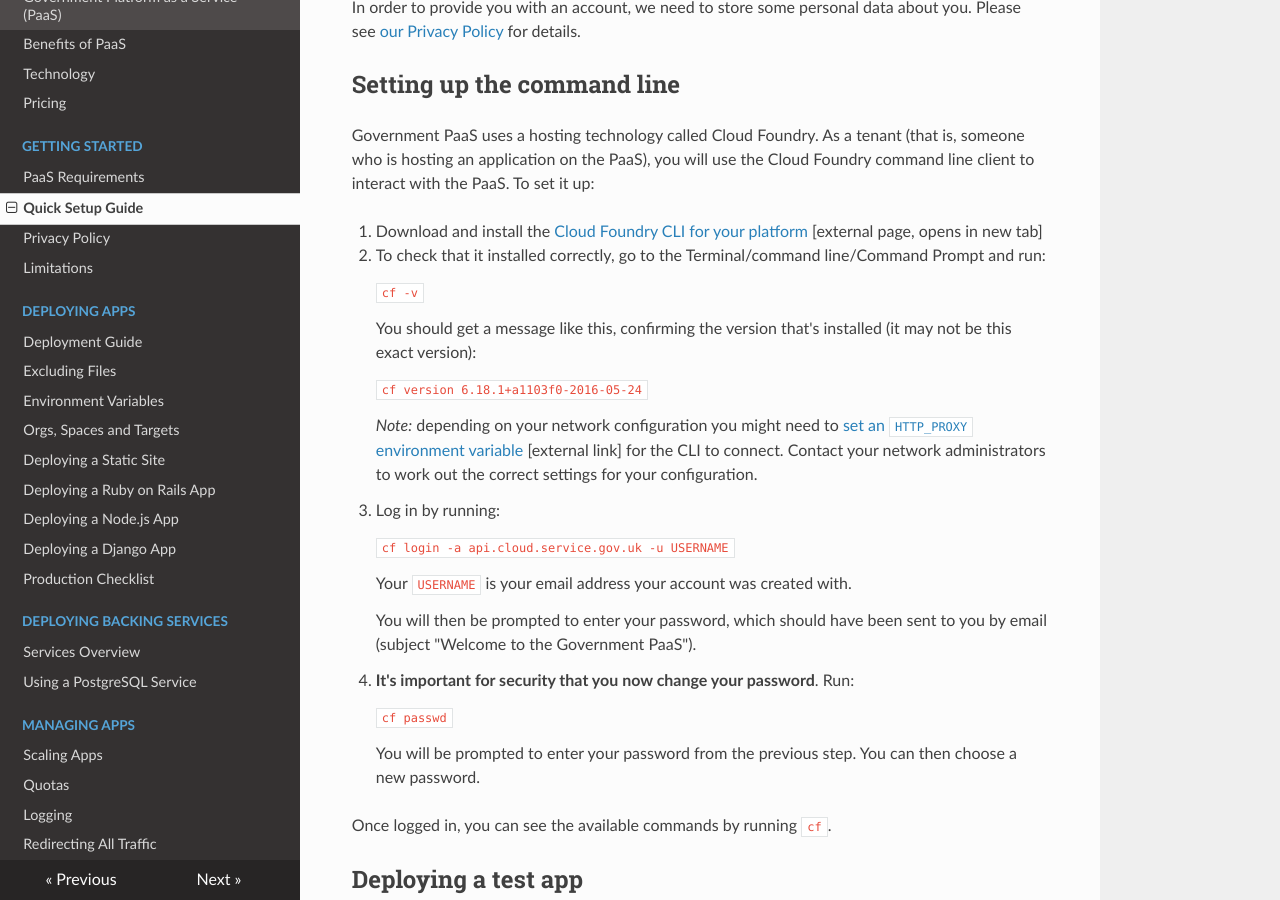
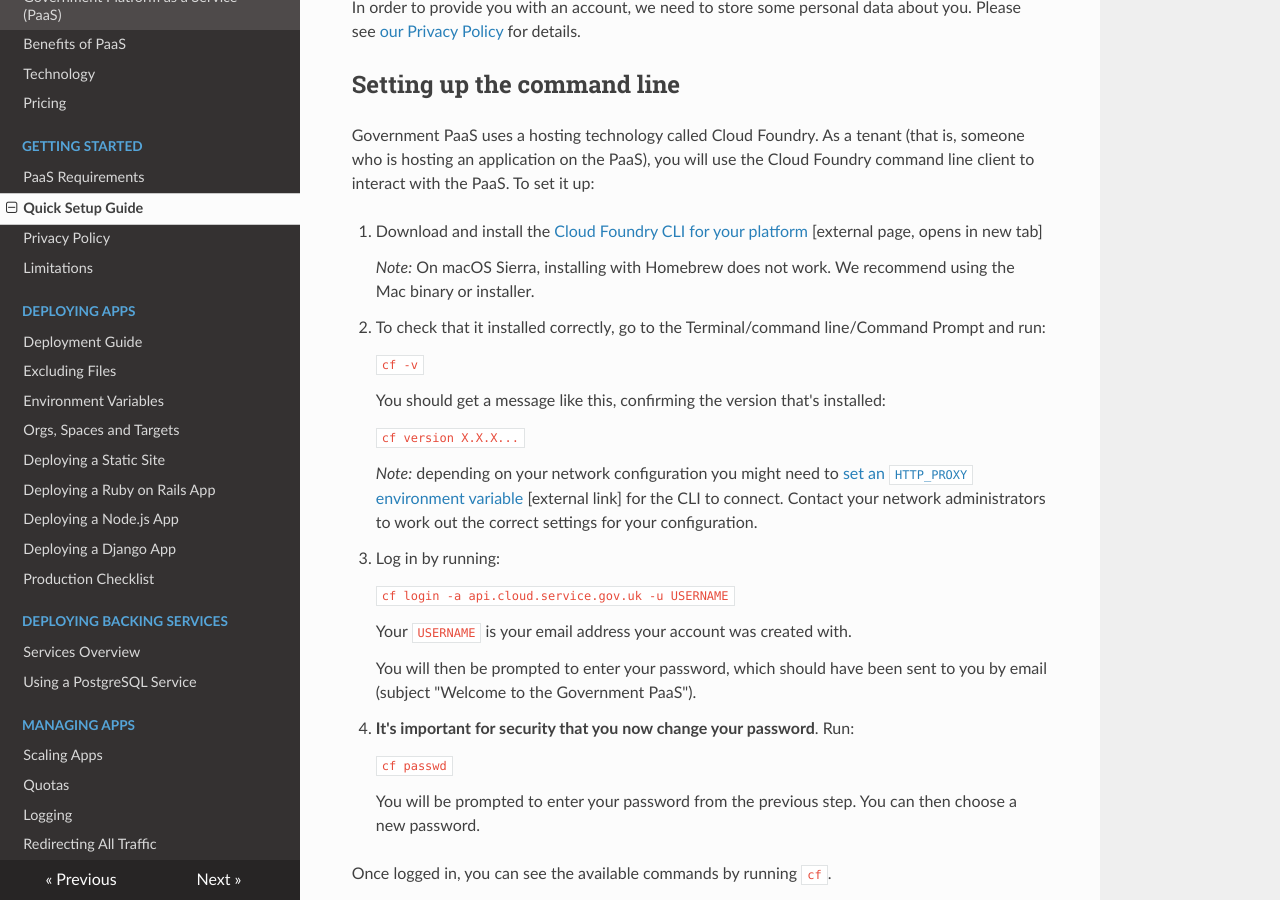
Before and after one commit to alphagov/paas-developer-docs, an MkDocs documentation site: the page built from docs/getting_started/quick_setup_guide.md, in a window 1280 px wide and 900 px high, scrolled down 303 px. Built offline with MkDocs 1.6.1, drawn with Linux system fonts in a browser that asks for light colours; nearby versions of some CDN libraries; old or Windows-style settings are respelled for this version of MkDocs.

Commit message:
Warn that Homebrew install doesn't work

````diff
--- a/docs/getting_started/quick_setup_guide.md
+++ b/docs/getting_started/quick_setup_guide.md
@@ -11,16 +11,19 @@ In order to provide you with an account, we need to store some personal data abo
 Government PaaS uses a hosting technology called Cloud Foundry. As a tenant (that is, someone who is hosting an application on the PaaS), you will use the Cloud Foundry command line client to interact with the PaaS. To set it up:
 
 1. Download and install the <a href="https://github.com/cloudfoundry/cli#downloads" target="blank">Cloud Foundry CLI for your platform </a> [external page, opens in new tab]
+
+     *Note:* On macOS Sierra, installing with Homebrew does not work. We recommend using the Mac binary or installer.
+
 2. To check that it installed correctly, go to the Terminal/command line/Command Prompt and run:
 
     ```
     cf -v
     ```
 
-    You should get a message like this, confirming the version that's installed (it may not be this exact version):
+    You should get a message like this, confirming the version that's installed:
 
     ```
-    cf version 6.18.1+a1103f0-2016-05-24
+    cf version X.X.X...
     ```
 
     *Note:* depending on your network configuration you might need to [set an ```HTTP_PROXY``` environment variable](https://docs.cloudfoundry.org/cf-cli/http-proxy.html) [external link] for the CLI to connect. Contact your network administrators to work out the correct settings for your configuration.
````
